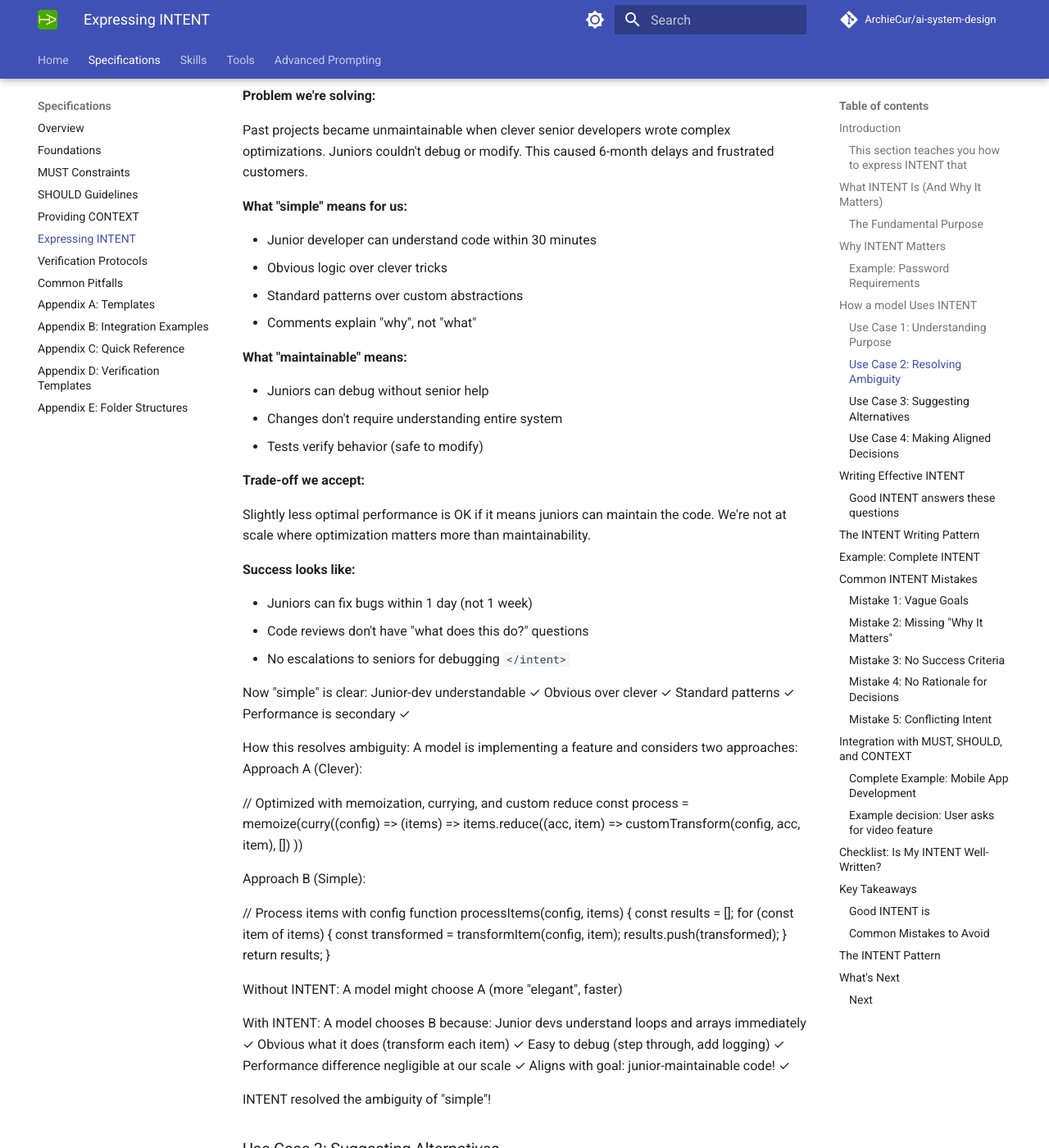
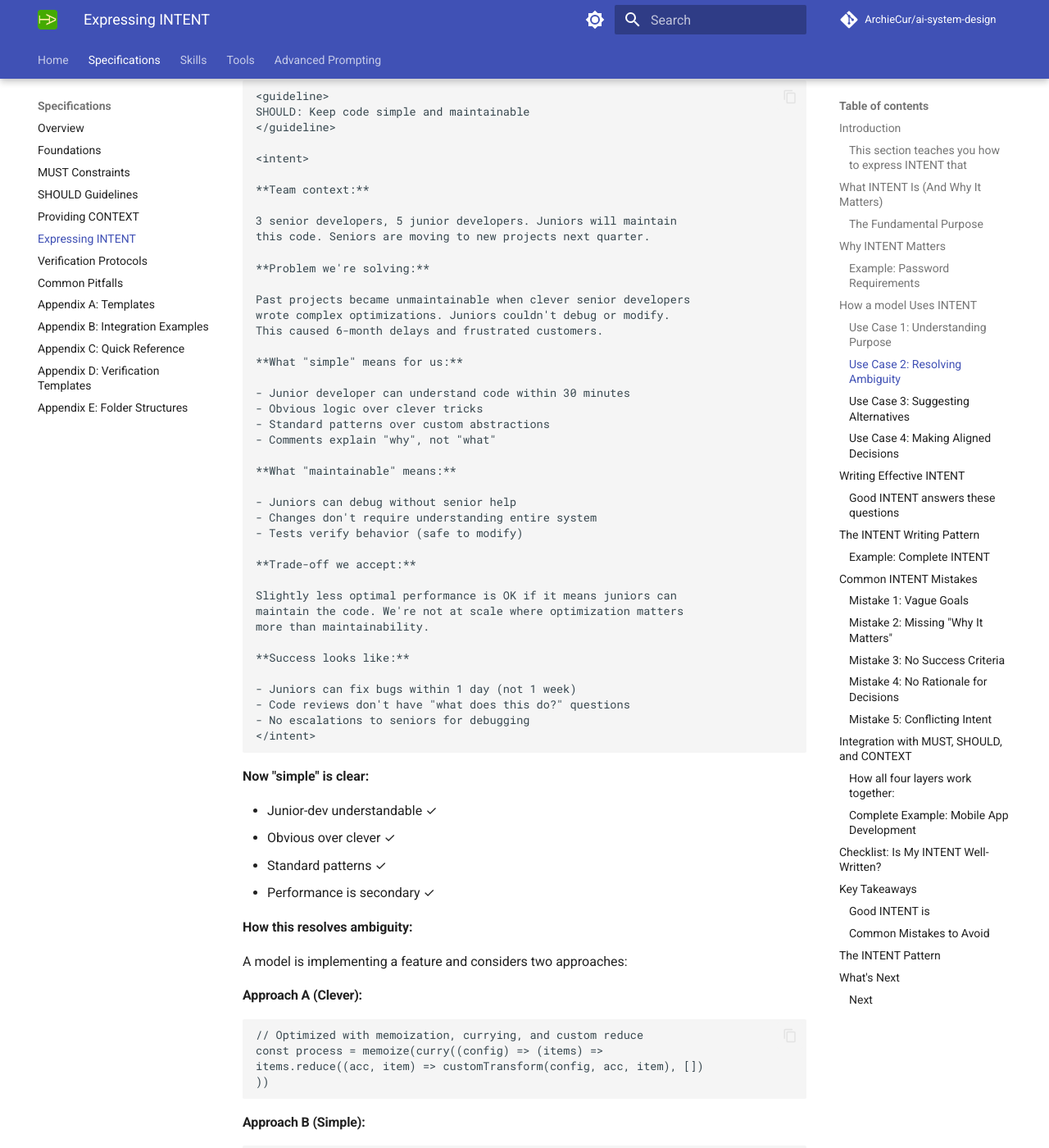
Before and after one commit to ArchieCur/ai-system-design, an MkDocs documentation site: the page built from docs/specifications/Specifications_5_Expressing_INTENT.md, in a window 1280 px wide and 1400 px high, scrolled down 5748 px. Shown: the whole window at 82% size. Built offline with MkDocs 1.6.1 and Material for MkDocs 9.7.7, drawn with Linux system fonts in a browser that asks for light colours; comment, search, counter and statistics services are not loaded; some of the changed text lies outside the part shown.

Commit message:
Update Specifications_5_Expressing_INTENT.md

````diff
--- a/docs/specifications/Specifications_5_Expressing_INTENT.md
+++ b/docs/specifications/Specifications_5_Expressing_INTENT.md
@@ -233,26 +233,34 @@ INTENT enabled intelligent recommendation! ✓
 
 ### Use Case 2: Resolving Ambiguity
 
-Scenario: "Keep Code Simple"
+**Scenario: "Keep Code Simple"**
 
 Vague SHOULD:
 
-`<guideline>`
+```text
+
+<guideline>
 SHOULD: Keep code simple and maintainable
-`</guideline>`
+</guideline>
+```
 
-Model’s confusion:
-"Simple" means what? (few lines? obvious logic? no libraries?)
-"Maintainable" by whom? (junior devs? anyone? original author?)
-Model has to guess.
+**Model’s confusion:**
 
-With INTENT:
+- "Simple" means what? (few lines? obvious logic? no libraries?)
+- "Maintainable" by whom? (junior devs? anyone? original author?)
 
-`<guideline>`
+**Model has to guess.**
+
+**With INTENT:**
+
+```text
+
+<guideline>
 SHOULD: Keep code simple and maintainable
-`</guideline>`
+</guideline>
 
-`<intent>`
+<intent>
+
 **Team context:**
 
 3 senior developers, 5 junior developers. Juniors will maintain
@@ -288,24 +296,33 @@ more than maintainability.
 - Juniors can fix bugs within 1 day (not 1 week)
 - Code reviews don't have "what does this do?" questions
 - No escalations to seniors for debugging
-`</intent>`
+</intent>
+```
 
-Now "simple" is clear:
-Junior-dev understandable ✓
-Obvious over clever ✓
-Standard patterns ✓
-Performance is secondary ✓
+**Now "simple" is clear:**
 
-How this resolves ambiguity:
+- Junior-dev understandable ✓
+- Obvious over clever ✓
+- Standard patterns ✓
+- Performance is secondary ✓
+
+**How this resolves ambiguity:**
+
 A model is implementing a feature and considers two approaches:
-Approach A (Clever):
+
+#### Approach A (Clever):
+
+```text
 
 // Optimized with memoization, currying, and custom reduce
 const process = memoize(curry((config) => (items) =>
 items.reduce((acc, item) => customTransform(config, acc, item), [])
 ))
+```
 
-Approach B (Simple):
+#### Approach B (Simple):
+
+```text
 
 // Process items with config
 function processItems(config, items) {
@@ -316,46 +333,54 @@ results.push(transformed);
 }
 return results;
 }
+```
 
-Without INTENT: A model might choose A (more "elegant", faster)
+**Without INTENT: A model might choose A (more "elegant", faster)**
 
-With INTENT: A model chooses B because:
-Junior devs understand loops and arrays immediately ✓
-Obvious what it does (transform each item) ✓
-Easy to debug (step through, add logging) ✓
-Performance difference negligible at our scale ✓
-Aligns with goal: junior-maintainable code! ✓
+**With INTENT: A model chooses B because:**
 
-INTENT resolved the ambiguity of "simple"!
+- Junior devs understand loops and arrays immediately ✓
+- Obvious what it does (transform each item) ✓
+- Easy to debug (step through, add logging) ✓
+- Performance difference negligible at our scale ✓
+- Aligns with goal: junior-maintainable code! ✓
+**INTENT resolved the ambiguity of "simple"!**
 
 ### Use Case 3: Suggesting Alternatives
 
-Scenario: Conflicting Constraints
+**Scenario: Conflicting Constraints**
 
 Constraints that conflict:
 
-`<constraint priority="critical">`
+```text
+
+<constraint priority="critical">
+
 MUST: API response time <200ms (95th percentile)
 MUST: Complete data validation before returning response
 MUST: Log all validation errors to database
-`</constraint>`
+</constraint>
+```
 
-**The problem:
-Database logging takes 50-100ms
-Full validation takes 80-120ms
-Total: 130-220ms (exceeds 200ms budget!)
+**The problem:**
 
-Without INTENT, A model is stuck: Can't meet all MUSTs!
+- Database logging takes 50-100ms
+- Full validation takes 80-120ms
+- Total: 130-220ms (exceeds 200ms budget!)
+**Without INTENT, A model is stuck: Can't meet all MUSTs!**
 
 **With INTENT:**
 
-`<constraint priority="critical">`
+```text
+
+<constraint priority="critical">
+
 MUST: API response time <200ms (95th percentile)
 MUST: Complete data validation before returning response
 MUST: Log all validation errors to database
-`</constraint>`
+</constraint>
 
-`<intent>`
+<intent>
 
 **User-facing goal:**
 API must feel instant. User research shows 200ms is cognitive
@@ -382,17 +407,19 @@ bugs and improve documentation.
 
 User experience and data quality are non-negotiable. Debugging
 is important but can be done asynchronously if needed.
-`</intent>`
+</intent>
+```
 
-Now a model understands priorities:
+**Now a model understands priorities:**
 
 1. Speed (200ms) ✓
 2. Validation (no invalid data) ✓
 3. Logging (can be async!) ✓
 
 **A model’s alternative suggestion:**
-"I notice the constraints conflict: database logging (50-100ms)
--validation (80-120ms) = 130-220ms, which exceeds the 200ms requirement.
+
+"I notice the constraints conflict: database logging (50-100ms),
+validation (80-120ms) = 130-220ms, which exceeds the 200ms requirement.
 Based on the INTENT's priority order:
 
 1. User experience (speed)
@@ -400,35 +427,43 @@ Based on the INTENT's priority order:
 3. Debugging (logging)
 
 **Model suggests:**
-Keep synchronous validation (data quality non-negotiable)
-Move logging to async queue (debugging = lower priority)
-Validation errors pushed to queue, logged in background
+
+- Keep synchronous validation (data quality non-negotiable)
+- Move logging to async queue (debugging = lower priority)
+- Validation errors pushed to queue, logged in background
 
 **Result:**
-API response: 80-120ms (well under 200ms) ✓
-Data validation: Complete (data quality protected) ✓
-Error logging: Happens (just async, 1-2 sec delay) ✓
 
-This meets all MUSTs while respecting priority order. The 1-2 second delay on error logs is acceptable since debugging isn't time-critical.
+- API response: 80-120ms (well under 200ms) ✓
+- Data validation: Complete (data quality protected) ✓
+- Error logging: Happens (just async, 1-2 sec delay) ✓
+
+This meets all MUSTs while respecting priority order.
+The 1-2 second delay on error logs is acceptable since debugging isn't time-critical.
 Does this approach align with your intent?"
 
 **INTENT enabled intelligent alternative that satisfies all goals!**
 
 ### Use Case 4: Making Aligned Decisions
 
-Scenario: Build vs. Buy
+**Scenario: Build vs. Buy**
 
 Request: "Add email sending capability"
 
 **Without INTENT:**
 
+```text
+
 Model: "I'll implement a custom email service with queue,
 retry logic, template engine..."
 [Builds for 2 weeks, reinvents wheel]
+```
 
 **With INTENT:**
 
-`<intent scope="project-philosophy">`
+```text
+
+<intent scope="project-philosophy">
 
 **Business stage:**
 
@@ -456,38 +491,44 @@ on features that win customers.
 Higher cost for services ($100-500/month) is OK if it saves
 engineering time (1 week = $10K+ in salary + opportunity cost
 of not shipping features).
-`</intent>`
+</intent>
+```
 
 **Now a model understands:**
 
-Goal: Revenue before runway ends ✓
-Philosophy: Build differentiation, buy commodity ✓
-Email: NOT differentiation ✓
-Time: Extremely valuable ✓
+- Goal: Revenue before runway ends ✓
+- Philosophy: Build differentiation, buy commodity ✓
+- Email: NOT differentiation ✓
+- Time: Extremely valuable ✓
 
 **The model’s recommendation:**
+
+```text
 
 "For email sending, I recommend using SendGrid or AWS SES rather than building custom.
 
 Reasoning based on INTENT:
-Time savings:
+
+- Time savings:
 Custom email: 2 weeks development + ongoing maintenance
-SendGrid: 2 hours integration
-Savings: ~78 hours (2 weeks of focus on revenue features)
-Cost comparison:
+- SendGrid: 2 hours integration
+- Savings: ~78 hours (2 weeks of focus on revenue features)
+- Cost comparison:
 SendGrid: ~$50/month
 Custom: 2 weeks eng time (~$10K) + maintenance
-Break-even: 200 months (16+ years!)
+- Break-even: 200 months (16+ years!)
 
 **Alignment with intent:**
-NOT competitive advantage (email is commodity)
-Saves engineering time (focus on differentiation)
-Proven reliability (99.9% uptime built-in)
-Faster to market (78 hours saved = ship 2-3 features)
+
+- NOT competitive advantage (email is commodity)
+- Saves engineering time (focus on differentiation)
+- Proven reliability (99.9% uptime built-in)
+- Faster to market (78 hours saved = ship 2-3 features)
 
 This directly supports the goal (reach $100K MRR) by maximizing time spent on revenue-driving features.
 
-Recommendation: Use SendGrid or AWS SES."
+**Recommendation: Use SendGrid or AWS SES**
+```
 **INTENT guided build-vs-buy decision toward business goal! ✓**
 
 ## Writing Effective INTENT
@@ -495,37 +536,55 @@ Recommendation: Use SendGrid or AWS SES."
 ### Good INTENT answers these questions
 
 **The Five Key Questions**
-1.What are we trying to achieve?
-`<intent>`
+
+#### 1.What are we trying to achieve?
+
+```text
+
+<intent>
 **Primary goal:**
 Enable non-technical restaurant managers to track inventory
 during busy service hours without slowing down operations.
-`</intent>`
+</intent>
+```
 
-2.Why does this matter?
-`<intent>`
+#### 2.Why does this matter?
+
+```Text
+
+<intent>
 **Why this matters:**
+
 Inventory errors during service lead to:
 
 - Running out of items (customer disappointment)
 - Over-ordering (waste, cost)
 - Stock discrepancies (hours spent reconciling)
+
 Current manual tracking: 15 minutes lost per service + 20% error rate.
 Target: 2 minutes with <5% error rate.
-`</intent>`
+</intent>
+```
 
-3.What does success look like?
-`<intent>`
+#### 3.What does success look like?
+
+```text
+
+<intent>
 **Success criteria:**
 
 - Managers complete inventory update in <2 minutes
 - Error rate <5% (currently 20%)
 - Zero impact on service speed (no delays taking orders)
 - Adoption rate >90% (managers actually use it)
-`</intent>`
+</intent>
+```
 
-4.Why did we choose this approach?
-`<intent>`
+#### 4.Why did we choose this approach?
+
+```text
+
+<intent>
 
 **Rationale for decisions:**
 
@@ -540,11 +599,15 @@ Must work offline, sync when connection available.
 Why simple UI:
 Managers are busy, stressed during service. Complex UI = abandoned.
 Big buttons, minimal steps = actually gets used.
-`</intent>`
+</intent>
+```
 
-5.What trade-offs are acceptable?
+#### 5.What trade-offs are acceptable?
+
+```text
 
 Trade-offs we accept:**
+
 Performance vs. features:
 Offline-first architecture is harder to build but critical for
 adoption. Worth the extra development time (2 weeks) because
@@ -554,13 +617,16 @@ Simplicity vs. power-user features:
 Advanced filtering/reporting would be nice but adds complexity.
 90% of use is simple: "update stock for these 10 items."
 Focus on the 90% case, skip the 10% edge cases.
-`</intent>`
+</intent>
+```
 
 ## The INTENT Writing Pattern
 
 Effective INTENT follows this structure:
 
-`<intent scope="[domain]">`
+```text
+
+<intent scope="[domain]">
 
 **Primary Goal:**
 [What we're trying to achieve - one sentence]
@@ -586,13 +652,16 @@ Effective INTENT follows this structure:
 **Alignment Check:**
 [How to know if we're on track]
 [How to know if we're drifting from intent]
-`</intent>`
+</intent>
+```
 
-## Example: Complete INTENT
+### Example: Complete INTENT
 
-E-commerce Checkout Flow
+**E-commerce Checkout Flow**
 
-`<intent scope="checkout-experience">`
+```text
+
+<intent scope="checkout-experience">
 
 **Primary Goal:**
 Minimize cart abandonment while maintaining security and compliance.
@@ -702,16 +771,18 @@ We're on track if:
 - Adding features that increase steps (going from 3 to 4+)
 - Optimizing edge cases over common cases (5% vs 95%)
 - Sacrificing speed for marginal brand consistency
-`</intent>`
+</intent>
+```
 
-This INTENT gives a model:
-Clear goal (reduce abandonment to 15%) ✓
-Understanding of why (revenue impact, user frustration) ✓
-Success metrics (abandonment, time, confidence) ✓
-Decision rationale (why guest checkout, why 3 steps) ✓
-Trade-off understanding (speed > customization) ✓
-Alignment check (how to stay on track) ✓
-A model can now make decisions that align with the goal!
+**This INTENT gives a model:**
+
+- Clear goal (reduce abandonment to 15%) ✓
+- Understanding of why (revenue impact, user frustration) ✓
+- Success metrics (abandonment, time, confidence) ✓
+- Decision rationale (why guest checkout, why 3 steps) ✓
+- Trade-off understanding (speed > customization) ✓
+- Alignment check (how to stay on track) ✓
+**A model can now make decisions that align with the goal!**
 
 ## Common INTENT Mistakes
 
@@ -719,78 +790,98 @@ A model can now make decisions that align with the goal!
 
 **Problem:**
 
-`<intent>`
+```text
+
+<intent>
 **Goal:** Build a great user experience that customers love.
-`</intent>`
+</intent>
+```
 
-Why this fails:
+**Why this fails:**
 
 1. "Great" = subjective (by whose standard?)
 2. "Customers love" = unmeasurable (how does the model know?)
 3. No specific target (what are we actually trying to do?)
 
-Better:
+**Better:**
 
-`<intent>`
+```text
+
+<intent>
+
 **Goal:** Reduce support tickets by 40% through improved UI clarity.
 **Current state:** 200 support tickets/week, 80% are "how do I..." questions
 **Target:** 120 support tickets/week by Q2
 **How we measure:** Support ticket volume + ticket categorization
-`</intent>`
+</intent>
+```
 
 ### Mistake 2: Missing "Why It Matters"
 
-Problem:
+**Problem:**
 
-`<intent>`
+```text
+
+<intent>
 **Goal:** Implement caching
-`</intent>`
+</intent>
+```
 
-Why this fails:
+**Why this fails:**
 
-What problem does caching solve?
-Why do we need it?
-What's the impact if we don't do it?
+- What problem does caching solve?
+- Why do we need it?
+- What's the impact if we don't do it?
 
 **Better:**
 
-`<intent>`
+```text
+
+<intent>
 **Goal:** Implement caching to reduce server costs
+
 **Why this matters:**
 Current server costs: $8K/month (80% from database queries)
 Budget constraint: Need to reduce to $5K/month
+
 **Problem:**
 Same queries run repeatedly (product catalog doesn't change often).
 Database is bottleneck (expensive queries every request).
+
 **Impact if not solved:**
 Exceed budget by $36K/year OR need to raise prices (hurts acquisition).
-`</intent>`
+</intent>
+```
 
 ### Mistake 3: No Success Criteria
 
 **Problem:**
 
-`<intent>`
+```text
+
+<intent>
 **Goal:** Improve application performance
-`</intent>`
+</intent>
 
-Why this fails:
-How much improvement? (10%? 50%? 2x?)
-How does the model know when it’s done? (no target)
-How does the model measure success? (no metrics)
+**Why this fails:**
+
+- How much improvement? (10%? 50%? 2x?)
+- How does the model know when it’s done? (no target)
+- How does the model measure success? (no metrics)
 
 **Better:**
 
-`<intent>`
+```text
+
+<intent>
 **Goal:** Improve perceived performance for mobile users
+
 **Success criteria:**
-
 - First Contentful Paint: <1.5s (currently 3.2s)
 - Time to Interactive: <3.5s (currently 6.1s)
 - Lighthouse performance score: >90 (currently 62)
 
 **How we measure:**
-
 - Lighthouse audits (automated, daily)
 - Real User Monitoring (RUM) via DataDog
 - User satisfaction survey ("How fast does the app feel?" >4.5/5)
@@ -798,25 +889,33 @@ How does the model measure success? (no metrics)
 **Why these targets:**
 Research shows <2s FCP = users perceive as fast.
 Our competitor's FCP: 1.8s (we need to match or beat).
-`</intent>`
+</intent>
+```
 
 ### Mistake 4: No Rationale for Decisions
 
 **Problem:**
 
-`<intent>`
+```text
+
+<intent>
 **Goal:** Use React for frontend
-`</intent>`
+</intent>
+```
 
-Why this fails:
-Why React? (why not Vue, Angular, Svelte?)
-What alternatives were considered?
-What trade-offs were made?
+**Why this fails:**
+
+- Why React? (why not Vue, Angular, Svelte?)
+- What alternatives were considered?
+- What trade-offs were made?
 
 **Better:**
 
-`<intent>`
+```text
+
+<intent>
 **Goal:** Use React for frontend development
+
 **Alternatives considered:**
 
 - Vue.js: Simpler learning curve, but less ecosystem support
@@ -838,27 +937,34 @@ What trade-offs were made?
 
 **Decision principle:**
 Optimize for team velocity and hiring, not framework elegance.
-`</intent>`
+</intent>
+```
 
 ### Mistake 5: Conflicting Intent
 
 **Problem:**
 
-`<intent>`
+```text
+
+<intent>
 
 **Goal:** Ship features as fast as possible to beat competitor
 **Goal:** Maintain highest code quality and comprehensive tests
 **Goal:** Keep costs as low as possible
-`</intent>`
+</intent>
+```
 
-Why this fails:
-These goals conflict (speed vs quality, features vs cost)
-No priority when they clash
-Model doesn't know which to optimize for
+**Why this fails:**
+
+- These goals conflict (speed vs quality, features vs cost)
+- No priority when they clash
+- Model doesn't know which to optimize for
 
 **Better:**
 
-`<intent>`
+```text
+
+<intent>
 **Primary goal:** Ship differentiated features before competitor (Q2 deadline)
 
 **Secondary goals (support primary):**
@@ -884,26 +990,29 @@ When features conflict with costs:
 
 - Differentiating features: Spend money to ship faster
 - Commodity features: Use cheap/free solutions (Stripe, SendGrid)
-`</intent>`
+</intent>
+```
 
 ## Integration with MUST, SHOULD, and CONTEXT
 
-How all four layers work together:
+### **How all four layers work together:**
 
-### Complete Example: Mobile App Development
+### **Complete Example: Mobile App Development**
+
+```text
 
 MUST: Hard boundaries
 
-`<constraint priority="critical" scope="mobile-performance">`
+<constraint priority="critical" scope="mobile-performance">
 MUST: App bundle size <50MB (App Store limit: 100MB, target 50% headroom)
 MUST: App launches in <2 seconds on iPhone 11 (3-year-old device)
 MUST: Works offline for core features (reading, creating basic content)
 MUST: Passes App Store review (privacy, security, content guidelines)
-`</constraint>`
+</constraint>
 
 SHOULD: Preferences
 
-`<guideline priority="high" scope="mobile-ux">`
+<guideline priority="high" scope="mobile-ux">
 SHOULD: Follow iOS Human Interface Guidelines for common patterns
 SHOULD: Support iOS accessibility features (VoiceOver, Dynamic Type)
 SHOULD: Provide haptic feedback for important actions
@@ -913,12 +1022,11 @@ WHEN violating:
 
 Custom components acceptable for brand-critical experiences (onboarding,
 checkout) but document why native wasn't suitable.
-`</guideline>`
+</guideline>
 
 CONTEXT: Planning information
 
 `<context scope="mobile-app">`
-
 **Current state:**
 
 - Platform: iOS 15+ (95% of target users)
@@ -944,11 +1052,11 @@ CONTEXT: Planning information
 - Backend: Existing REST API (can't change significantly)
 - Analytics: Must integrate with Mixpanel (current tool)
 - Auth: Must integrate with existing OAuth system
-`</context>`
+</context>
 
 INTENT: The why
 
-`<intent scope="mobile-app">`
+<intent scope="mobile-app">
 
 **Primary Goal:**
 Beat competitor to market with superior offline experience.
@@ -1062,20 +1170,24 @@ If we're behind schedule:
 4. Delay analytics integration (nice-to-have, not core)
 
 Priority: Ship Q2 with working offline > ship later with more features.
-`</intent>`
+</intent>
+```
 
-This complete specification gives a model:
+**This complete specification gives a model:**
 
-MUST tells a model: Boundaries (50MB, 2s launch, offline, App Store)
-SHOULD tells a model: Preferences (HIG, accessibility, native UI)
-CONTEXT tells a model: Environment (team, users, timeline, constraints)
-INTENT tells a model: WHY (beat competitor with offline, Q2 deadline critical)
+- MUST tells a model: Boundaries (50MB, 2s launch, offline, App Store)
+- SHOULD tells a model: Preferences (HIG, accessibility, native UI)
+- CONTEXT tells a model: Environment (team, users, timeline, constraints)
+- INTENT tells a model: WHY (beat competitor with offline, Q2 deadline critical)
 
-Now a model can make aligned decisions:
+**Now a model can make aligned decisions:**
 
-### Example decision: User asks for video feature
+#### Example decision: User asks for video feature
 
-Model’s reasoning with complete specification:
+**Model’s reasoning with complete specification:**
+
+```text
+
 "Adding video conflicts with the INTENT in several ways:
 
 1. Timeline: Video implementation = 2-3 weeks (May 15 feature freeze)
@@ -1095,19 +1207,24 @@ Video is valuable BUT doesn't align with:
 - Offline focus (large files = poor offline experience)
 - Core use case (95% usage is simple text)
 
-Suggest: Validate offline text experience in v1.0, consider video for v1.2 if users request it AND we have resources after Android launch.
+Suggest: Validate offline text experience in v1.0, consider video for v1.2
+if users request it AND we have resources after Android launch.
 Does this align with your priorities?"
+```
 
-INTENT enabled the model to:
-Understand the goal (beat competitor, Q2) ✓
-Recognize misalignment (video delays timeline) ✓
-Explain reasoning (timeline, size, offline impact) ✓
-Suggest alternative path (v1.2 after validation) ✓
-Make recommendation aligned with business goal! ✓
+**INTENT enabled the model to:**
+
+- Understand the goal (beat competitor, Q2) ✓
+- Recognize misalignment (video delays timeline) ✓
+- Explain reasoning (timeline, size, offline impact) ✓
+- Suggest alternative path (v1.2 after validation) ✓
+- Make recommendation aligned with business goal! ✓
 
 ## Checklist: Is My INTENT Well-Written?
 
-Before finalizing INTENT:
+**Before finalizing INTENT:**
+
+```text
 
 Clarity
 
@@ -1139,10 +1256,11 @@ Honesty
 [ ] Explains "why not" (alternatives considered)
 [ ] Clear about acceptable imperfection
 [ ] Realistic success criteria
+```
 
 ## Key Takeaways
 
-What Makes Good INTENT
+**What Makes Good INTENT**
 
 ### Good INTENT is
 
@@ -1172,17 +1290,20 @@ Every INTENT should have:
 - Alignment check (how to stay on track)
 
 **Remember: INTENT Guides Decisions**
-INTENT tells a model:
-The goal it should work toward
-Why this matters (impact)
-What success looks like
-How to make aligned decisions
 
-Good INTENT enables a model to:
-Understand purpose (not just follow rules)
-Resolve ambiguity (when specs unclear)
-Suggest alternatives (when constraints conflict)
-Make aligned decisions (toward your goals)
+**INTENT tells a model:**
+
+- The goal it should work toward
+- Why this matters (impact)
+- What success looks like
+- How to make aligned decisions
+
+**Good INTENT enables a model to:**
+
+- Understand purpose (not just follow rules)
+- Resolve ambiguity (when specs unclear)
+- Suggest alternatives (when constraints conflict)
+- Make aligned decisions (toward your goals)
 
 **This is goal alignment, not rules.**
 
````
Also changed, not shown: other parts of docs/specifications/Specifications_5_Expressing_INTENT.md (+1 -1 lines).
